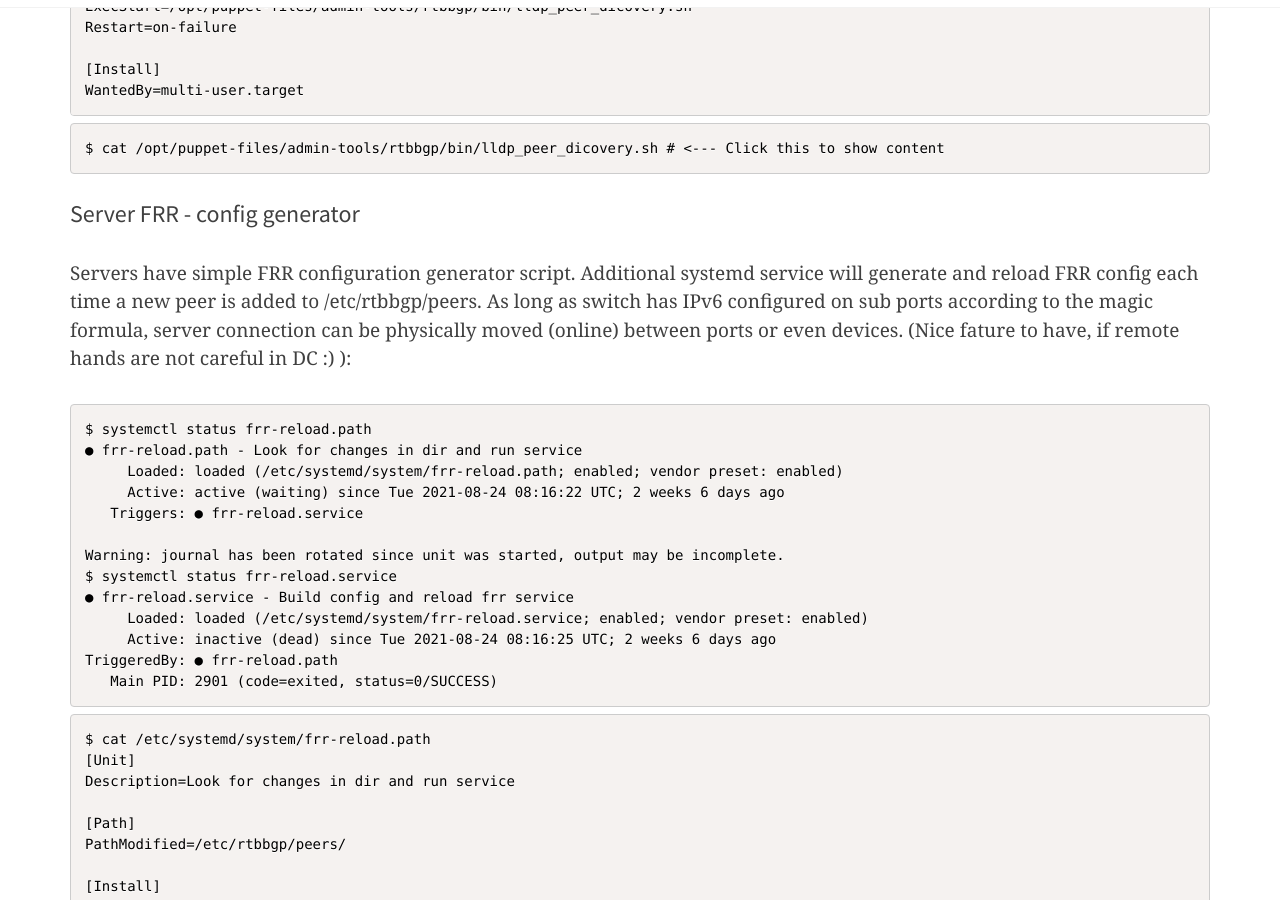
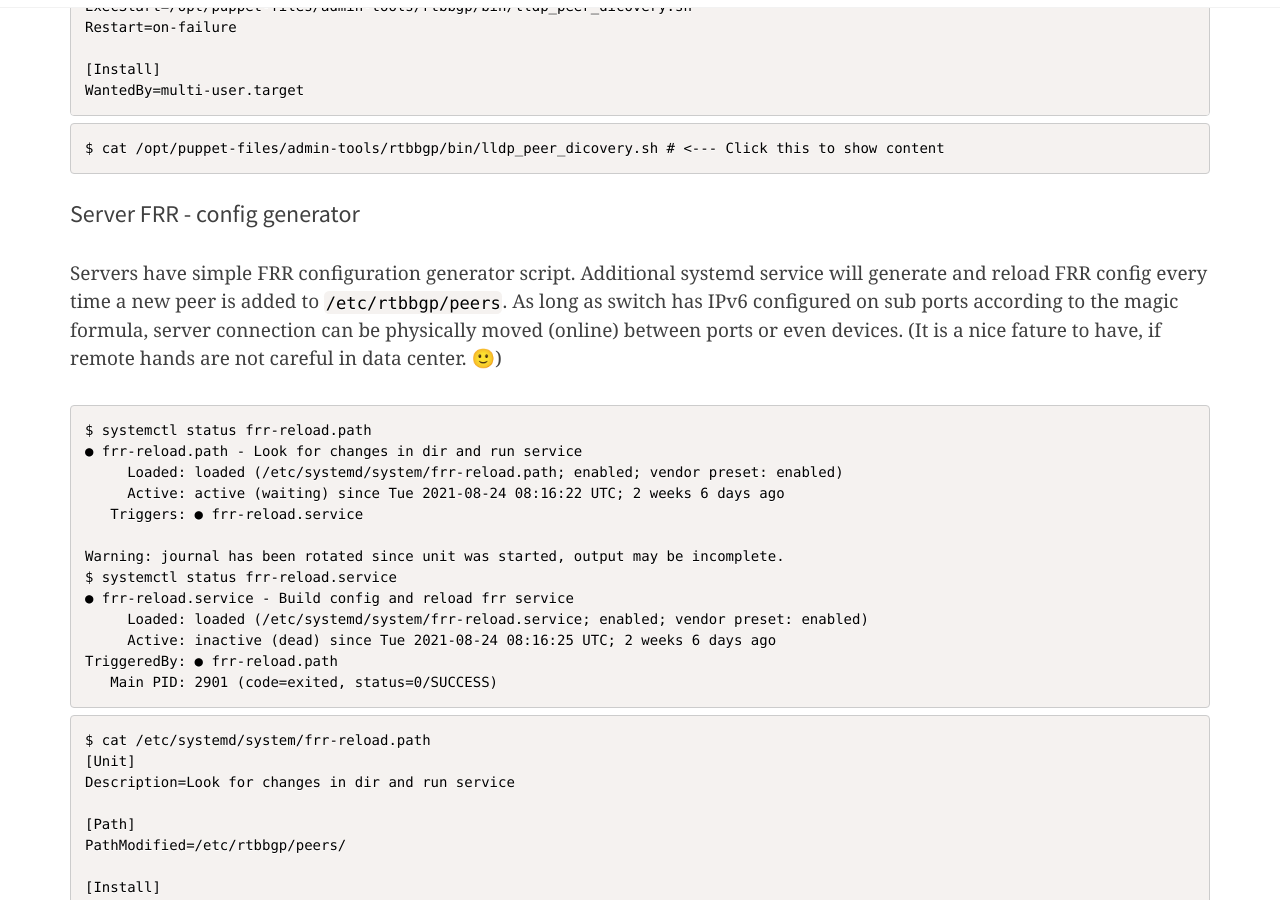
Before and after one commit to RTBHOUSE/techblog, a Jekyll site: the page built from _posts/2021-11-25-L2-EVPN-to-L3-concept-part2.markdown, in a window 1280 px wide and 900 px high, scrolled down 10442 px. Built offline with Jekyll 4.4.1, drawn with Linux system fonts in a browser that asks for light colours; nearby versions of some CDN libraries; comment, search, counter and statistics services are not loaded.

Commit message:
Update 2021-11-25-L2-EVPN-to-L3-concept-part2.markdown

````diff
--- a/_posts/2021-11-25-L2-EVPN-to-L3-concept-part2.markdown
+++ b/_posts/2021-11-25-L2-EVPN-to-L3-concept-part2.markdown
@@ -722,9 +722,9 @@ done
 </details>
 
 ### Server FRR - config generator
-Servers have simple FRR configuration generator script. Additional systemd service will generate and reload FRR config each time a new peer is added to /etc/rtbbgp/peers.
+Servers have simple FRR configuration generator script. Additional systemd service will generate and reload FRR config every time a new peer is added to `/etc/rtbbgp/peers`.
 As long as switch has IPv6 configured on sub ports according to the magic formula, server connection can be physically moved (online) between ports or even devices.
-(Nice fature to have, if remote hands are not careful in DC :) ):
+(It is a nice fature to have, if remote hands are not careful in data center. 🙂)
 
 ```
 $ systemctl status frr-reload.path
````
